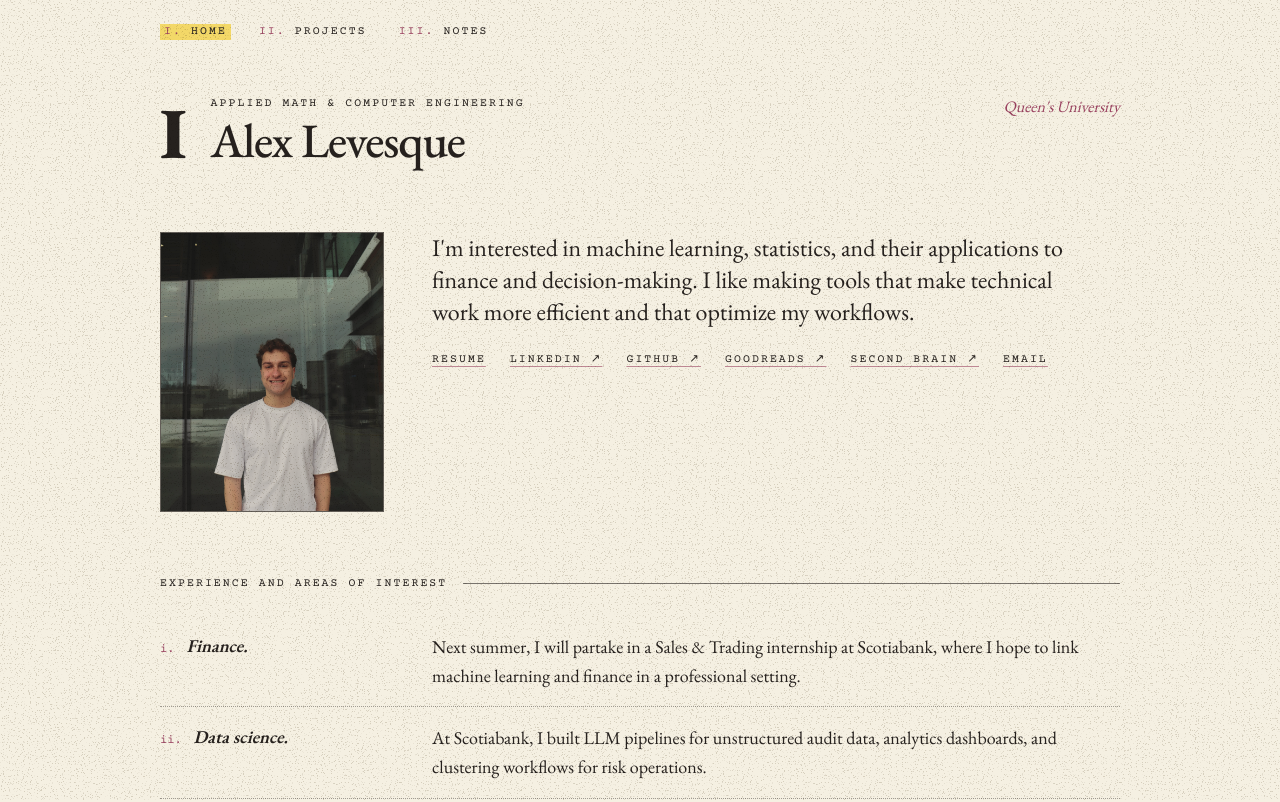
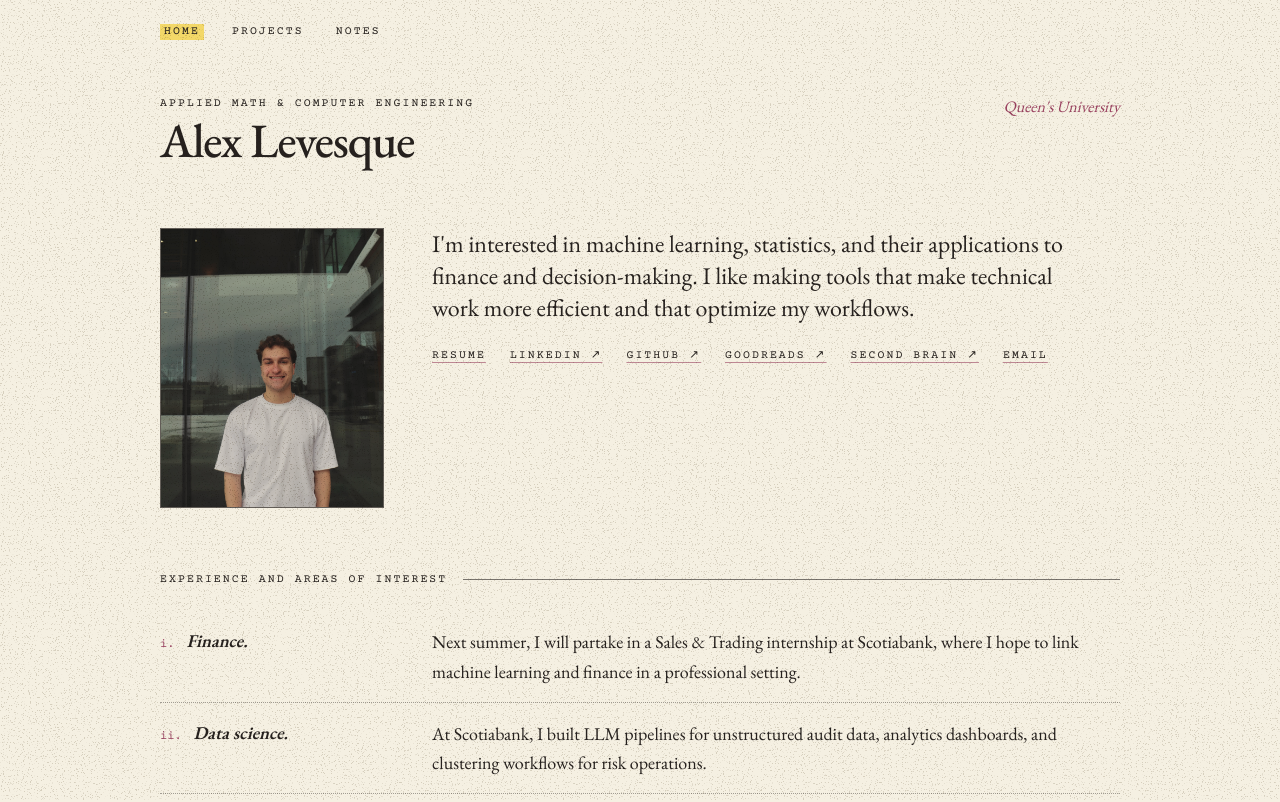
Before and after one commit to alexxlevesque/portfolio, a Next.js app: page / in a window 1280 px wide. Shown: the top 802 px of the page. Built offline with nearby package versions, Linux system fonts and the light colour scheme.

Commit message:
Remove Roman numerals from the nav tabs and page headers
Co-Authored-By: Claude Opus 5.5 <noreply@anthropic.com>

```diff
--- a/src/app/library/page.tsx
+++ b/src/app/library/page.tsx
@@ -80,7 +80,6 @@ export default function Notes() {
     return (
         <div className="space-y-16">
             <Plate
-                numeral="III"
                 kicker="Lecture notes"
                 title="Notes"
             >
--- a/src/app/page.tsx
+++ b/src/app/page.tsx
@@ -17,7 +17,6 @@ export default function Home() {
   return (
     <div className="space-y-16">
       <Plate
-        numeral="I"
         kicker="Applied Math & Computer Engineering"
         title="Alex Levesque"
         note="Queen's University"
--- a/src/app/projects/page.tsx
+++ b/src/app/projects/page.tsx
@@ -9,7 +9,6 @@ export default function Projects() {
     return (
         <div className="space-y-16">
             <Plate
-                numeral="II"
                 kicker="Selected work"
                 title="Projects"
                 note="Implementing my passions into reality."
--- a/src/components/TopNavigation.tsx
+++ b/src/components/TopNavigation.tsx
@@ -7,9 +7,9 @@ export default function TopNavigation() {
   const pathname = usePathname();
 
   const navItems = [
-    { href: '/', label: 'Home', numeral: 'I' },
-    { href: '/projects', label: 'Projects', numeral: 'II' },
-    { href: '/library', label: 'Notes', numeral: 'III' },
+    { href: '/', label: 'Home' },
+    { href: '/projects', label: 'Projects' },
+    { href: '/library', label: 'Notes' },
   ];
 
   return (
@@ -24,7 +24,7 @@ export default function TopNavigation() {
             : 'hover:bg-ink-yellow/50'
             }`}
         >
-          <span className="text-ink-rose">{item.numeral}.</span> {item.label}
+          {item.label}
         </Link>
       ))}
     </nav>
--- a/src/components/plates/Plate.tsx
+++ b/src/components/plates/Plate.tsx
@@ -1,17 +1,15 @@
 import type { ReactNode } from 'react';
 
 interface PlateProps {
-    numeral: string;
     kicker: string;
     title: string;
     note?: ReactNode;
     children?: ReactNode; // the generated figure; without one the plate is just its heading
 }
 
-// A page header laid out like a plate from a technical atlas: Roman numeral and typewritten heading over the
+// A page header laid out like a plate from a technical atlas: typewritten heading over the
 // figure, with an italic note in the corner.
 export default function Plate({
-    numeral,
     kicker,
     title,
     note,
@@ -21,14 +19,9 @@ export default function Plate({
         <header className={`relative ${children ? 'h-[34rem] sm:h-auto sm:aspect-[1000/640]' : ''}`}>
             {children && <div className="absolute inset-0">{children}</div>}
 
-            <div className="halo relative flex items-start gap-4 sm:gap-6">
-                <span aria-hidden="true" className="font-display text-6xl sm:text-7xl font-black leading-[0.8]">
-                    {numeral}
-                </span>
-                <div className="space-y-1">
-                    <p className="plate-label">{kicker}</p>
-                    <h1 className="font-display text-4xl sm:text-5xl font-medium leading-none tracking-tight">{title}</h1>
-                </div>
+            <div className="halo relative space-y-1">
+                <p className="plate-label">{kicker}</p>
+                <h1 className="font-display text-4xl sm:text-5xl font-medium leading-none tracking-tight">{title}</h1>
             </div>
 
             {note && (
```
